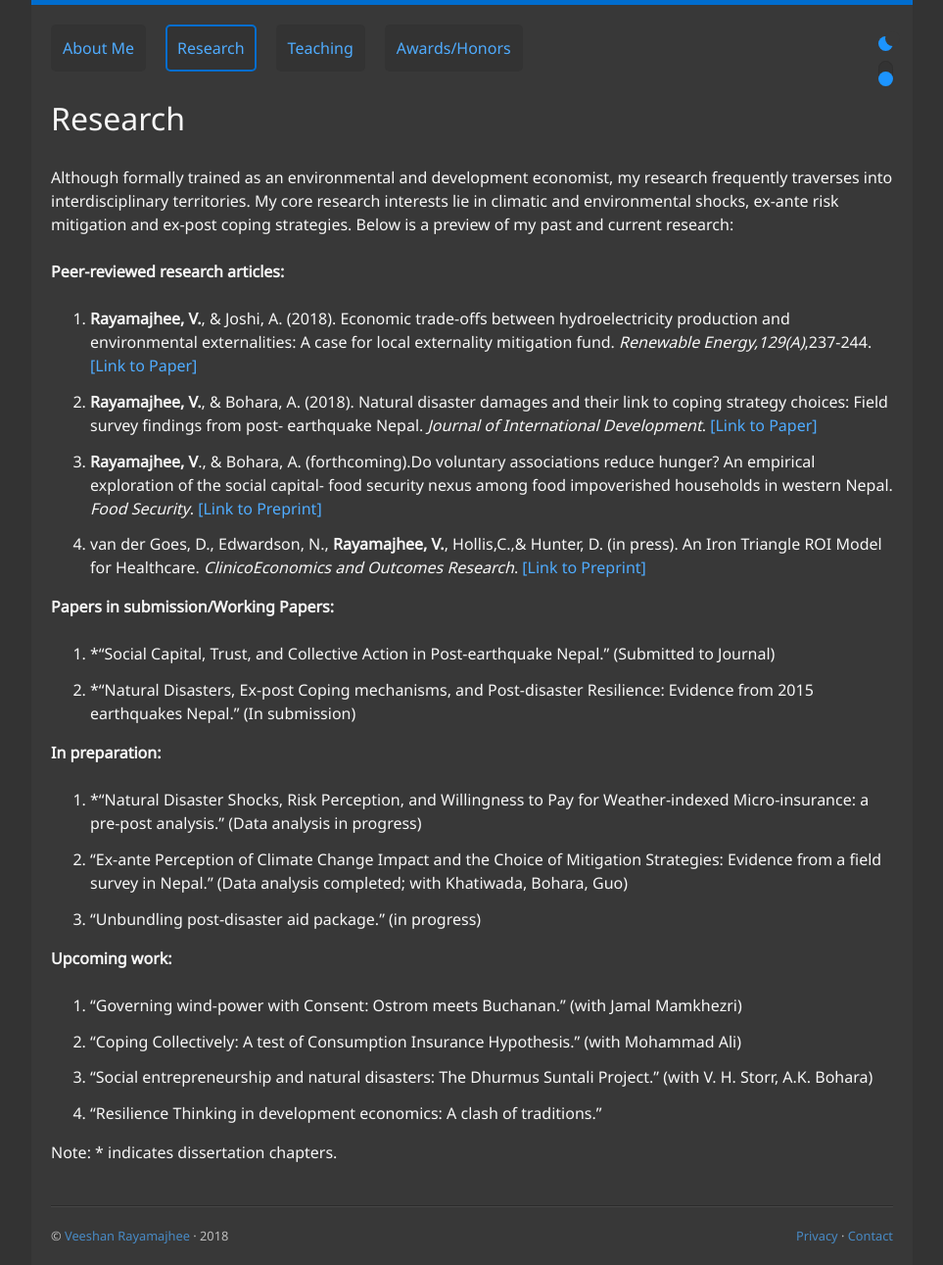
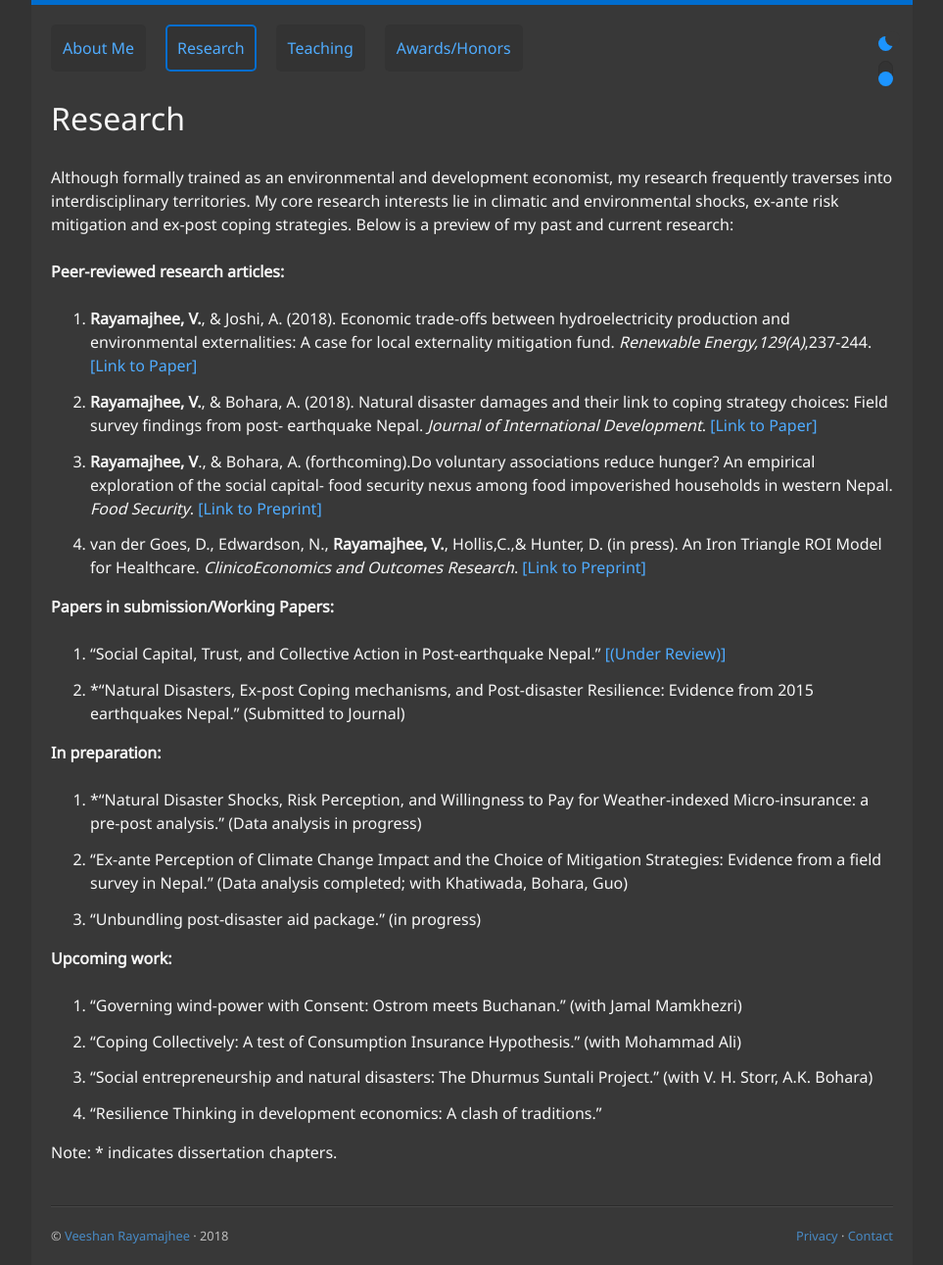
Before and after one commit to veeshanr/veeshanr.github.io, a Jekyll site: the page built from pages/research.md, in a window 1280 px wide. Shown: the whole page at 98% size, without its empty margins (158-1121 px from the left). Built offline with Jekyll 4.4.1, drawn with Linux system fonts in a browser that asks for light colours.

Commit message:
Update research.md

```diff
--- a/pages/research.md
+++ b/pages/research.md
@@ -19,8 +19,8 @@ Although formally trained as an environmental and development economist, my rese
 
 **Papers in submission/Working Papers:**
 
-1. *“Social Capital, Trust, and Collective Action in Post-earthquake Nepal.” (Submitted to Journal)
-2. *“Natural Disasters, Ex-post Coping mechanisms, and Post-disaster Resilience: Evidence from 2015 earthquakes Nepal.” (In submission)
+1. “Social Capital, Trust, and Collective Action in Post-earthquake Nepal.” [[(Under Review)]][5]
+2. *“Natural Disasters, Ex-post Coping mechanisms, and Post-disaster Resilience: Evidence from 2015 earthquakes Nepal.” (Submitted to Journal)
 
 **In preparation:**
 
```
Also changed, not shown: other parts of pages/research.md (+2 -0 lines).
